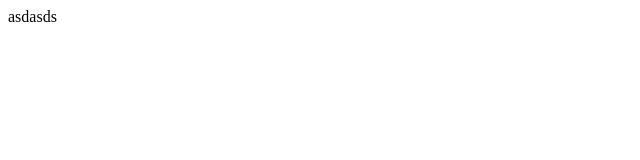
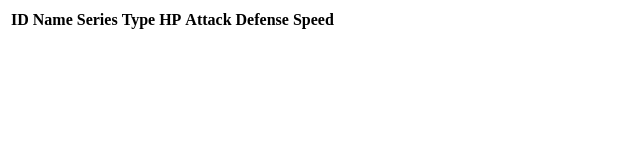
Before and after one commit to Archraiche/Anigame-Dex.github.io, a plain HTML site: page index.html in a window 1280 px wide. Shown: the whole page, without its empty margins (0-640 px from the left). Drawn offline with Linux system fonts and the light colour scheme.

Commit message:
Update index.html

```diff
--- a/index.html
+++ b/index.html
@@ -7,7 +7,16 @@
 </head>
 <body>
     <table>
-        asdasds
+        <tr>
+            <th>ID</th>
+            <th>Name</th>
+            <th>Series</th>
+            <th>Type</th>
+            <th>HP</th>
+            <th>Attack</th>
+            <th>Defense</th>
+            <th>Speed</th>
+        </tr>
     </table>
 </body>
 </html>
```
